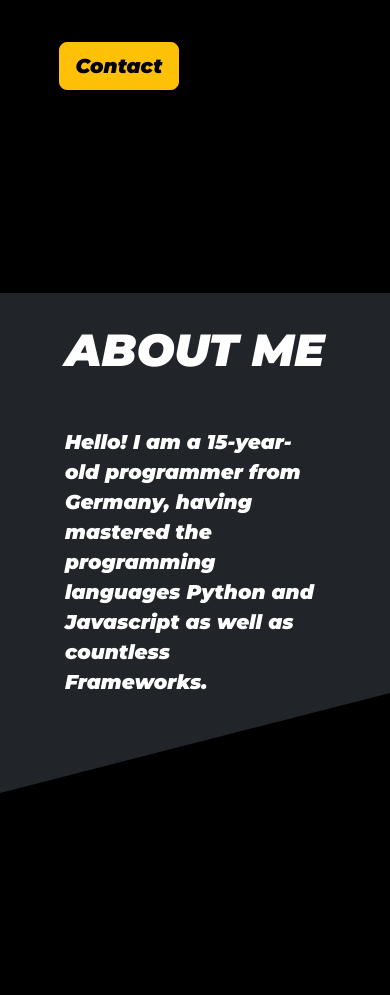
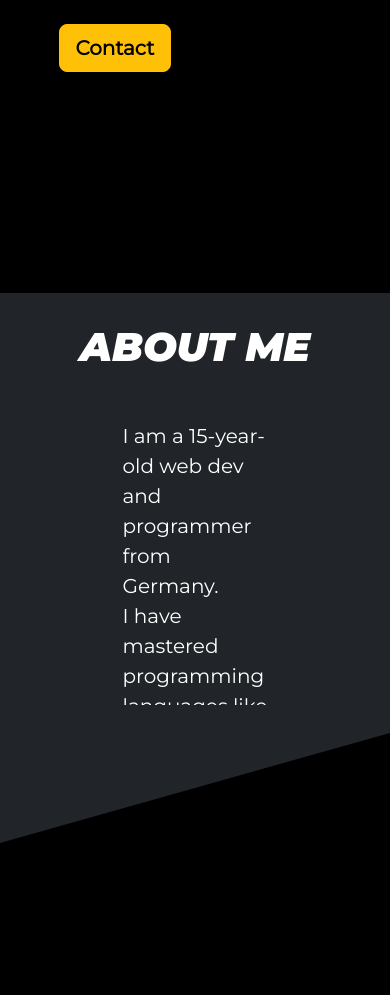
Before and after one commit to jv-schneider/portfolio, a plain HTML site: page home/home.html in a window 390 px wide. Shown: the part 551-1546 px from the top of the page. Drawn offline with nearby package versions, Linux system fonts and the light colour scheme.

Commit message:
responsive aboutme section

```diff
--- a/home/home.html
+++ b/home/home.html
@@ -13,7 +13,7 @@
     <link rel="preconnect" href="https://fonts.googleapis.com" />
     <link rel="preconnect" href="https://fonts.gstatic.com" crossorigin />
     <link
-      href="https://fonts.googleapis.com/css2?family=Montserrat:ital,wght@1,900&display=swap"
+      href="https://fonts.googleapis.com/css2?family=Montserrat:ital,wght@0,400;1,900&display=swap"
       rel="stylesheet"
     />
     <link rel="stylesheet" href="style.css" />
@@ -33,11 +33,11 @@
     <div id="aboutme-container">
       <h1 id="aboutme-h">ABOUT ME</h1>
       <div id="aboutme-content">
-        <img src="jasper.JPG" alt="a picture of me" />
+        <img src="undraw_programming_re_kg9v.svg" alt="" />
         <p>
-          Hello! I am a 15-year-old programmer from Germany, having mastered the
-          programming languages Python and Javascript as well as countless
-          Frameworks.
+          I am a 15-year-old web dev and programmer from Germany. <br />
+          I have mastered programming languages like Python and Javascript as
+          well as countless Frameworks.
         </p>
       </div>
     </div>
--- a/home/style.css
+++ b/home/style.css
@@ -1,18 +1,23 @@
 :root {
   --primary-color: #ffc107;
-  --background-color: #000;
+  --secondary-color: #212529;
 }
 body {
   color: #fff;
-  background-color: var(--background-color);
+  background-color: black;
   font-family: "Montserrat", sans-serif;
   overflow-x: hidden;
 }
+
 h1 {
-  font-size: 45px;
+  font-size: 50px;
+  font-weight: bold;
+  font-style: italic;
 }
+
 .btn {
   transition: 0.75s;
+  font-weight: bold;
 }
 .btn#contact {
   margin-top: 50px;
@@ -20,26 +25,27 @@ h1 {
 .btn#contact:hover {
   box-shadow: 0 0 20px var(--primary-color);
 }
+.btn-outline-warning:hover,
+.btn-outline-warning:active {
+  background-color: #ffffff00 !important;
+  color: var(--primary-color) !important;
+}
+
 #container-intro {
   display: flex;
-  justify-content: start;
+  justify-content: center;
   align-items: center;
   height: 100vh;
   width: 100%;
 }
 #text-container {
   margin: 0 15% 0 15%;
-  min-width: 300px;
 }
-.btn-outline-warning:hover,
-.btn-outline-warning:active {
-  background-color: #ffffff00 !important;
-  color: var(--primary-color) !important;
-}
+
 #aboutme-container {
   width: 100%;
-  height: 500px;
-  background-color: #212529;
+  height: 550px;
+  background-color: var(--secondary-color);
   clip-path: polygon(0% 0%, 100% 0%, 100% 80%, 0% 100%);
 }
 #aboutme-h {
@@ -51,30 +57,30 @@ h1 {
   margin-top: 50px;
   display: flex;
   justify-content: center;
-  gap: 10%;
+  max-height: 300px;
 }
-@media screen and (max-width: 800px) {
+@media screen and (max-width: 575px) {
   #aboutme-content > img {
     display: none;
   }
-  #aboutme-content > p {
-    margin-right: 10px;
+  h1 {
+    font-size: 40px;
   }
 }
 #aboutme-content > img {
-  margin-top: -80px;
-  width: 15%;
-  min-width: 150px;
-  height: 380px;
-  border-radius: 15px;
-  object-fit: cover;
+  width: 25%;
+  min-width: 300px;
+  max-width: 550px;
 }
 #aboutme-content > p {
+  margin-left: 50px;
+  padding-right: 50px;
   width: 50%;
-  min-width: 250px;
   font-size: 20px;
   line-height: 30px;
+  overflow-y: scroll;
 }
+
 #container-projects {
   margin: 50px 0 500px 10%;
 }
--- a/style.css
+++ b/style.css
@@ -1,5 +1,6 @@
 :root {
   --primary-color: #ffc107;
+  --secondary-color: #212529;
 }
 body {
   color: #fff;
@@ -20,7 +21,7 @@ body {
 div.form {
   padding-top: 5%;
   border-top: 2px solid var(--primary-color);
-  background-color: #212529;
+  background-color: var(--secondary-color);
   padding: 50px 15px 30px 15px;
   border-radius: 0px 0px 30px 30px;
 }
@@ -44,12 +45,12 @@ img {
 }
 .btn-outline-warning:hover,
 .btn-outline-warning:active {
-  background-color: #ffffff00 !important;
+  background-color: transparent !important;
   color: var(--primary-color) !important;
 }
 .btn-dark:hover {
   box-shadow: 0 0 20px;
-  background-color: #212529;
+  background-color: var(--secondary-color);
 }
 .img-container {
   margin-bottom: 50px;
```
Also changed, not shown: home/jasper.JPG (deleted), home/undraw_programming_re_kg9v.svg (added).
